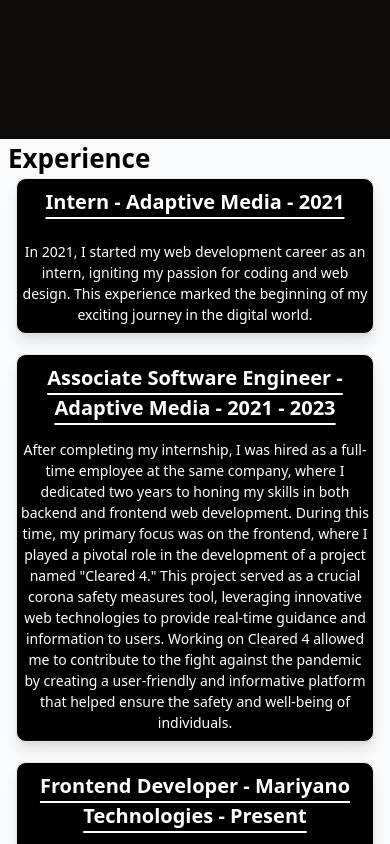
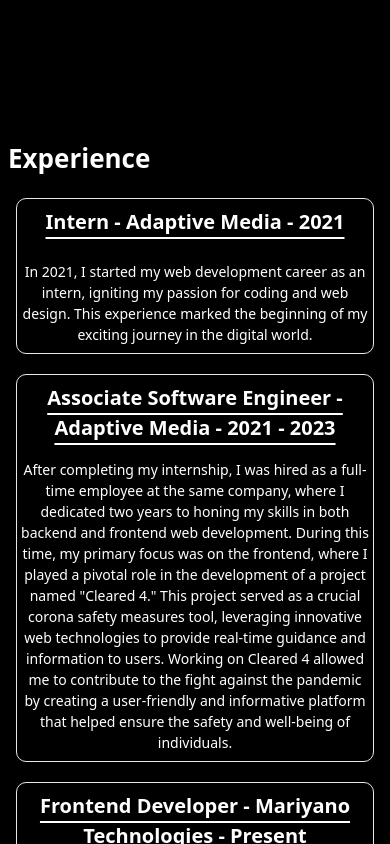
Before and after one commit to ckViki/viki2.0, a SvelteKit app: page / in a window 390 px wide. Shown: the part 700-1544 px from the top of the page. Built offline with nearby package versions, Linux system fonts and the light colour scheme; what tailwindcss-animated would draw is missing.

Commit message:
updated the mobile view work page bg changed

```diff
--- a/src/routes/+layout.svelte
+++ b/src/routes/+layout.svelte
@@ -3,7 +3,7 @@
     import Navbar from '../routes/navbar/+page.svelte'
 </script>
 
-<div class="w-full h-full min-h-[100vh] bg-stone-950">
+<div class="w-full h-full min-h-[100vh] bg-black">
     <Navbar></Navbar>
 
     <slot></slot>
--- a/src/routes/home/+page.svelte
+++ b/src/routes/home/+page.svelte
@@ -1,6 +1,6 @@
 
 
-<div class="flex w-full  h-[92.5vh] text-white relative">
+<div class="flex w-full h-[92.5vh] text-white relative">
     <img src="/image/white 2.png" class="absolute imageFade animate-fade-up animate-once animate-delay-200 z-10 left-[25%] md:left-[40%] md:mt-[2px] mt-10 h-[50vh] md:h-[60vh]" alt="" style="color:transparent;">
     <div class="m-auto text-center animate-fade-down animate-once animate-duration-[1000ms] animate-delay-200" >
         <div class=" content transition z-50 font-semibold duration-1000 ease-in-out md:hover:scale-125 text-[13.5vw] ">
--- a/src/routes/work/+page.svelte
+++ b/src/routes/work/+page.svelte
@@ -1,6 +1,6 @@
-<div class="flex bg-gray-50 flex-col text-black w-full px-2 md:px-0 z-50 h-[92.5vh]">
+<div class="flex bg-black flex-col text-black w-full px-2 md:px-0 z-50 md:h-[92.5vh]">
 
-    <div class="font-bold text-[26px] md:px-5" >Experience</div>
+    <div class="font-semibold text-white text-[26px] md:px-5" >Experience</div>
 
     <div class="w-full m-auto flex flex-col gap-8 text-black hidden">
         <div class="max-w-[60vw] m-auto rounded border border-white bg-white">
@@ -37,7 +37,7 @@
 
 
 
-    <div class="flex flex-col w-full text-white gap-5 px-2 md:px-5">
+    <div class="flex flex-col w-full text-white gap-5 mt-5 px-2 md:px-5">
 
         <div class="animate-fade-right animate-once animate-delay-300 w-full md:w-1/2 md:px-5 min-h-[150px]  bg-black py-2 border border-black-50 text-center rounded-[10px] shadow-lg shadow-black-200">
             <span class="text-[20px] font-bold underline underline-offset-8">Intern - Adaptive Media - 2021</span>
```
